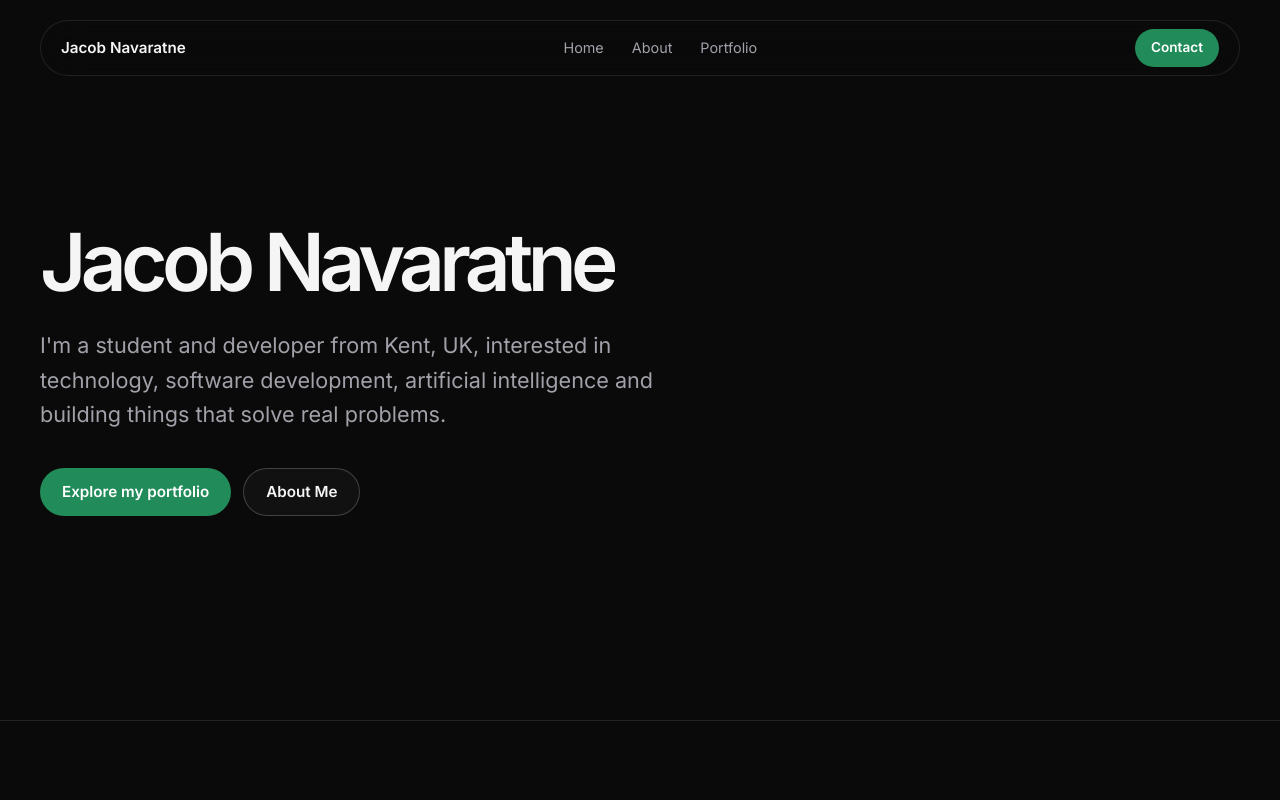
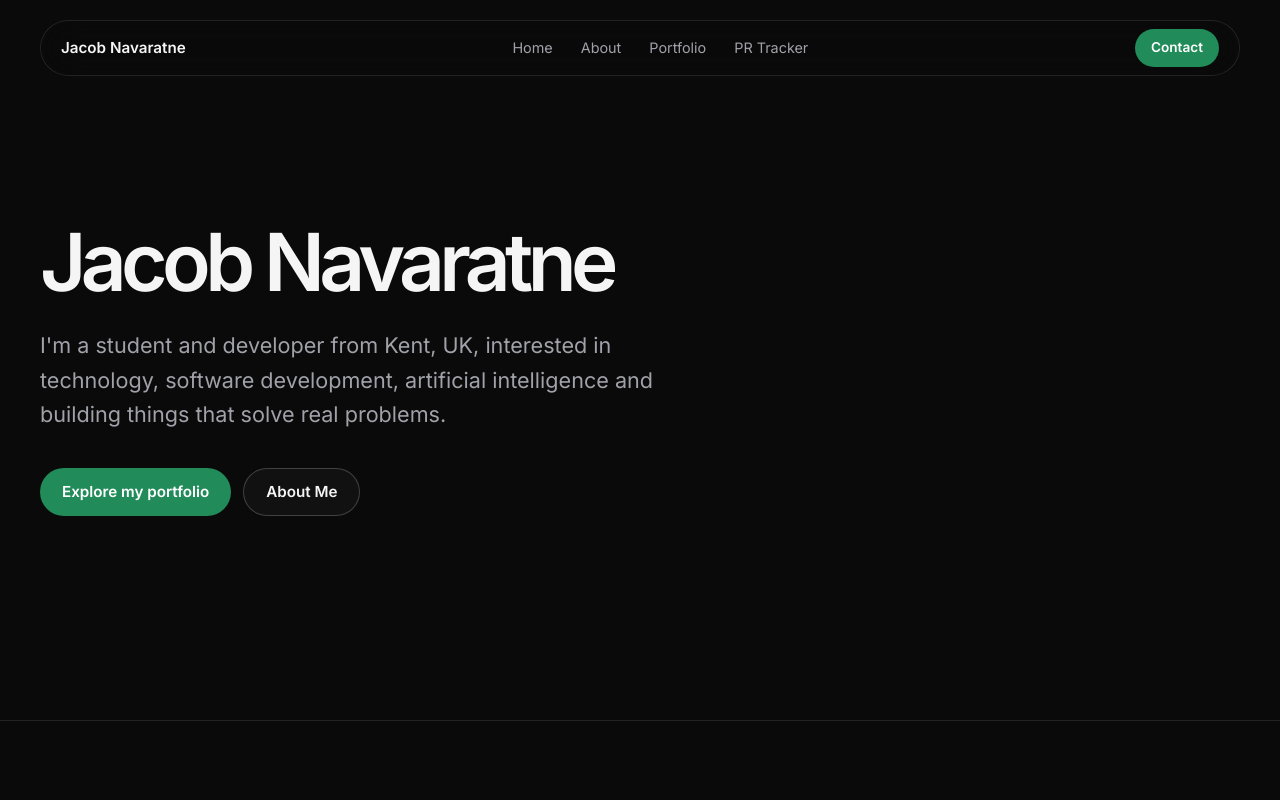
Before and after one commit to SmartSparkCoding/Personal-Website, an Astro site: page / in a window 1280 px wide. Shown: the top 800 px of the page. Built offline with nearby package versions, Linux system fonts and the light colour scheme; Astro itself is replaced by a stand-in of ours.

Commit message:
Add 'PR Tracker' link to Navbar

```diff
--- a/src/components/Navbar.astro
+++ b/src/components/Navbar.astro
@@ -3,6 +3,7 @@ const navItems = [
   { label: 'Home', href: '/' },
   { label: 'About', href: '/#about' },
   { label: 'Portfolio', href: '/portfolio' },
+  { label: 'PR Tracker', href: 'https://pr.navaratne.uk' },
 ];
 ---
 
```
